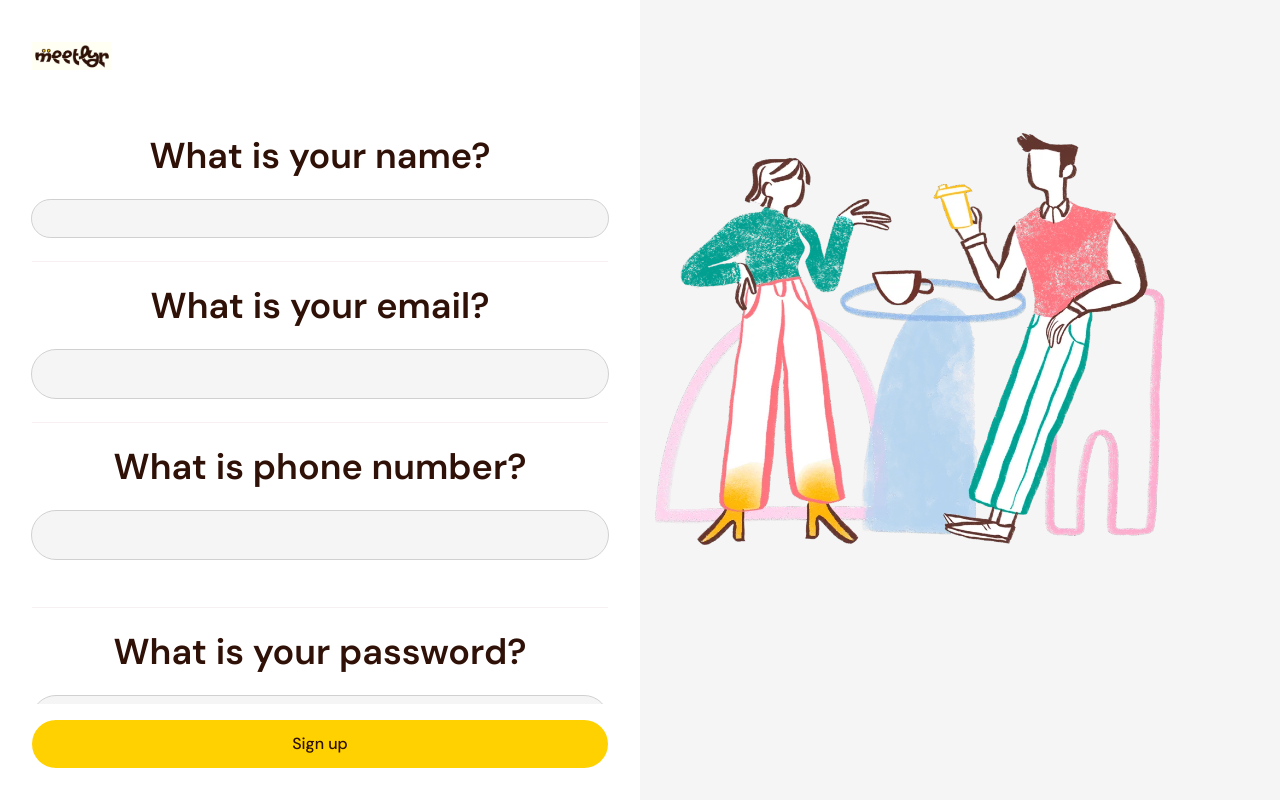
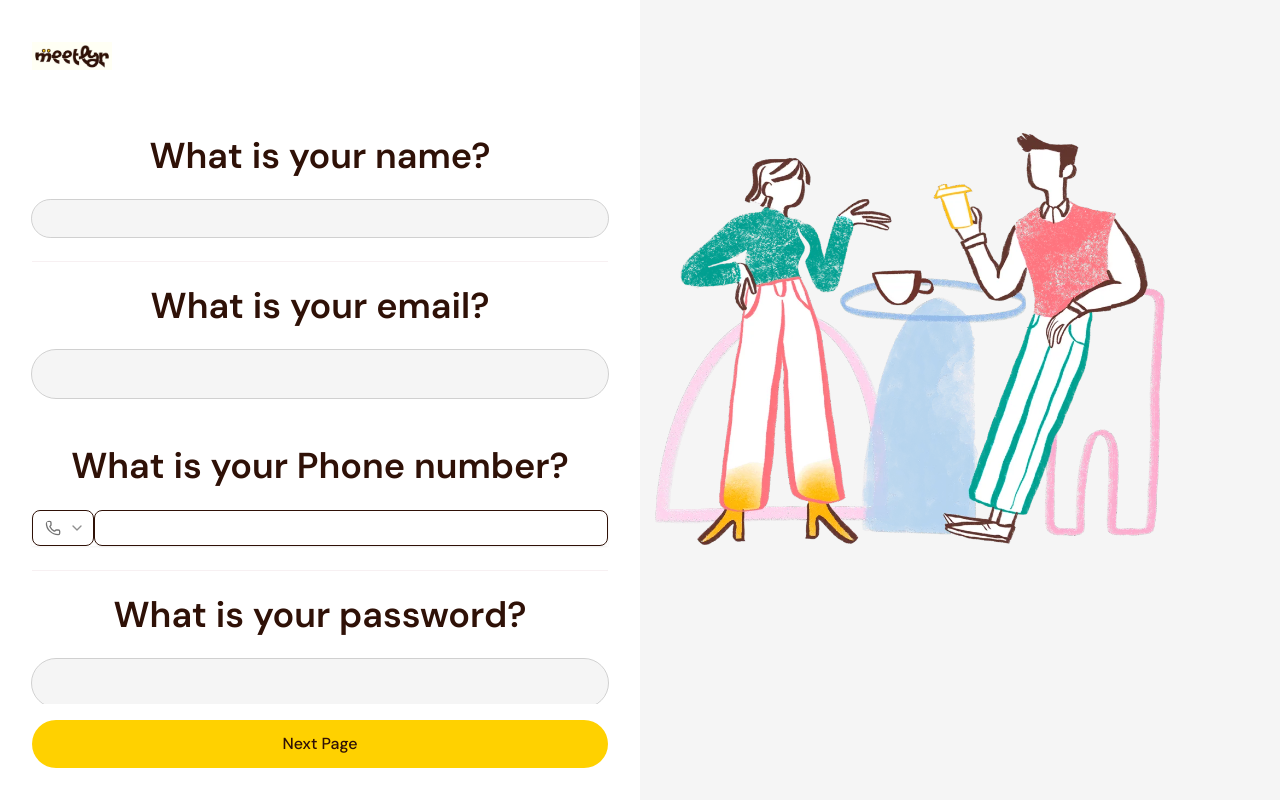
Before and after one commit to Easify-Technologies/meetly, a Next.js app: page /get-started/user-details in a window 1280 px wide. Built offline with nearby package versions, Linux system fonts and the light colour scheme.

Commit message:
altered the multi step-up form, pushed the user details form to the first step

```diff
--- a/app/get-started/location/page.tsx
+++ b/app/get-started/location/page.tsx
@@ -144,7 +144,7 @@ const Page = () => {
                   </div>
                   <div className="p-4 bg-background">
                     <Link
-                      href={`/get-started/questions?city_id=${cityId}&cafe_id=${selectedCafe}`}
+                      href={`/get-started/user-details?city_id=${cityId}&cafe_id=${selectedCafe}`}
                       data-slot="button"
                       className="inline-flex items-center justify-center gap-2 whitespace-nowrap text-sm md:text-base font-medium transition-all select-none bg-[#FFD100] text-[#2F1107] hover:bg-[#2F1107] hover:text-[#ffd100] h-12 px-4 py-2 rounded-full w-full duration-500"
                       role="link"
--- a/app/get-started/matching/page.tsx
+++ b/app/get-started/matching/page.tsx
@@ -1,40 +1,69 @@
-'use client';
+"use client";
 
-import React, { useEffect, useState } from 'react';
+import { useEffect, useState } from "react";
+import { useSearchParams } from "next/navigation";
 import Image from "next/image";
-import { useRouter, useSearchParams } from "next/navigation";
-import { Progress } from "@/components/ui/progress"
+import { addUser } from "@/app/services/add-user";
+import { Progress } from "@/components/ui/progress";
 
 const Page = () => {
   const [progress, setProgress] = useState(10);
   const [showMatchedSection, setShowMatchedSection] = useState(false);
-    const router = useRouter();
+  const searchParams = useSearchParams();
 
   useEffect(() => {
     const progressTimer = setTimeout(() => setProgress(66), 500);
 
-        const redirectTimer = setTimeout(() => {
+    const redirectTimer = setTimeout(async () => {
       setShowMatchedSection(true);
 
-            const params = new URLSearchParams(window.location.search);
-            const query = params.toString();
+      // Extract all query params
+      const params = Object.fromEntries(searchParams.entries());
 
-            router.push(`/get-started/user-details?${query}`, { scroll: false });
+      // Convert the comma-separated peopleType string into an array
+      const peopleTypeArray = params.peopleType
+        ? params.peopleType.split(",")
+        : [];
+
+      // Build the payload
+      const userData = {
+        name: params.name || "",
+        email: params.email || "",
+        phoneNumber: params.phoneNumber || "",
+        gender: params.gender || "",
+        dateOfBirth: params.dateOfBirth || "",
+        cafe_id: params.cafe_id || "",
+        city_id: params.city_id || "",
+        connectionStyle: params.connectionStyle || "",
+        communicationStyle: params.communicationStyle || "",
+        socialStyle: params.socialStyle || "",
+        healthFitnessStyle: params.healthFitnessStyle || "",
+        family: params.family || "",
+        spirituality: params.spirituality || "",
+        politicsNews: params.politicsNews || "",
+        humor: params.humor || "",
+        peopleType: peopleTypeArray,
+        password: params.password || "",
+      };
+
+      try {
+        await addUser(userData);
+      } catch (error) {
+        console.error("Registration failed:", error);
+      }
     }, 1000);
 
     return () => {
       clearTimeout(progressTimer);
       clearTimeout(redirectTimer);
     };
-    }, []);
+  }, [searchParams]);
 
   return (
-        <>
     <div className="flex flex-col h-full">
       <div className="flex-1 min-h-0 flex flex-col lg:flex-row">
         <div className="w-full lg:w-1/2 flex flex-col overflow-y-auto h-full">
           <div className="h-full flex flex-col p-4">
-                            <div className="">
             <div className="grid grid-cols-2 lg:grid-cols-[1fr_auto_1fr] items-center min-h-0 lg:min-h-20 p-4 w-full">
               <div className="flex items-center gap-2 w-20">
                 <Image
@@ -46,18 +75,20 @@ const Page = () => {
                   priority
                 />
               </div>
-                                    <div className="hidden lg:flex items-center gap-6"></div>
-                                    <div className="flex items-center justify-end"></div>
             </div>
-                            </div>
+
             <div className="flex-1 min-h-0 overflow-y-auto">
               <div className="h-full flex flex-col">
                 <div className="flex-1 overflow-y-auto flex flex-col gap-6 text-center px-4 pt-10 pb-4">
                   {showMatchedSection ? (
-                                            <h1 className="text-2xl md:text-3xl lg:text-4xl text-[#2F1107] font-semibold">You&apos;re in. Your table&apos;s ready.</h1>
+                    <h1 className="text-2xl md:text-3xl lg:text-4xl text-[#2F1107] font-semibold">
+                      You&apos;re in. Your table&apos;s ready.
+                    </h1>
                   ) : (
                     <>
-                                                <h1 className="text-2xl md:text-3xl lg:text-4xl text-[#2F1107] font-semibold">One moment, we are finding a table for you</h1>
+                      <h1 className="text-2xl md:text-3xl lg:text-4xl text-[#2F1107] font-semibold">
+                        One moment, we are finding a table for you
+                      </h1>
                       <Progress value={progress} className="w-full" />
                     </>
                   )}
@@ -66,6 +97,7 @@ const Page = () => {
             </div>
           </div>
         </div>
+
         <div className="hidden lg:flex lg:w-1/2 relative items-center justify-center overflow-hidden bg-muted">
           <div className="absolute right-1/8 h-2/3 w-auto">
             <Image
@@ -81,8 +113,7 @@ const Page = () => {
         </div>
       </div>
     </div>
-        </>
-    )
-}
+  );
+};
 
-export default Page
+export default Page;
--- a/app/get-started/user-details/page.tsx
+++ b/app/get-started/user-details/page.tsx
@@ -1,35 +1,23 @@
 'use client';
 
-import React, { useState, useEffect } from "react";
+import React, { useState } from "react";
 import Image from "next/image";
-import { useRouter, useSearchParams } from "next/navigation";
-
-import { useAddUser } from "@/app/queries/add-user";
+import { useSearchParams } from "next/navigation";
+import Link from "next/link";
+import PhoneNumberInput from "@/components/comp-46";
 
 interface UserDetailsProps {
   name: string;
   email: string;
   password: string;
   phoneNumber: string;
-  city_id?: string;
-  cafe_id?: string;
-  connectionStyle?: string;
-  communicationStyle?: string;
-  socialStyle?: string;
-  healthFitnessStyle?: string;
-  family?: number;
-  spirituality?: number;
-  politicsNews?: number;
-  humor?: number;
-  peopleType?: string[];
-  gender?: string;
-  dateOfBirth?: string;
-  [key: string]: any;
 }
 
 const Page = () => {
-  const router = useRouter();
   const searchParams = useSearchParams();
+  const city_id = searchParams.get("city_id") ?? "";
+  const cafe_id = searchParams.get("cafe_id") ?? "";
+
   const [formData, setFormData] = useState<UserDetailsProps>({
     name: "",
     email: "",
@@ -39,39 +27,9 @@ const Page = () => {
 
   const { name, email, phoneNumber, password } = formData;
 
-  useEffect(() => {
-    const entries = Array.from(searchParams.entries());
-    const queryParams = Object.fromEntries(entries);
-
-    const parsedParams: Partial<UserDetailsProps> = Object.entries(queryParams).reduce(
-      (acc, [key, value]) => {
-        if (["family", "spirituality", "politicsNews", "humor"].includes(key)) {
-          acc[key] = Number(value);
-        } else if (key === "peopleType") {
-          acc[key] = decodeURIComponent(value).split(",");
-        } else {
-          acc[key] = value;
-        }
-        return acc;
-      },
-      {} as Partial<UserDetailsProps>
-    );
-
-    setFormData((prev) => ({
-      ...prev,
-      ...parsedParams,
-    }));
-  }, [searchParams]);
-
   const handleChange = (e: React.ChangeEvent<HTMLInputElement>) => {
-    setFormData({ ...formData, [e.target.name]: e.target.value });
-  }
-
-  const { mutate, isPending, isSuccess, isError, data, error } = useAddUser();
-
-  const handleSubmitUserDetails = () => {
-    console.log("Final submitted data:", formData);
-    mutate(formData);
+    const { name, value } = e.target;
+    setFormData({ ...formData, [name]: value });
   }
 
   return (
@@ -105,24 +63,24 @@ const Page = () => {
                       <h1 className="text-2xl md:text-3xl lg:text-4xl text-[#2F1107] font-semibold">What is your email?</h1>
                       <input type="email" value={email} id="email" name="email" onChange={handleChange} className="bg-muted px-5 py-2 outline border-0 rounded-full w-full h-12 text-[#2F1107] font-medium text-base mt-6" />
                     </div>
-                    <div className='py-6 border-t border-[#f7f0f2]'>
-                      <h1 className="text-2xl md:text-3xl lg:text-4xl text-[#2F1107] font-semibold">What is phone number?</h1>
-                      <input type="text" value={phoneNumber} id="phoneNumber" name="phoneNumber" onChange={handleChange} className="bg-muted px-5 py-2 outline border-0 rounded-full w-full h-12 text-[#2F1107] font-medium text-base mt-6" />
-                    </div>
+                    <PhoneNumberInput
+                      phone={phoneNumber}
+                      onChange={(value) =>
+                        setFormData((prev) => ({ ...prev, phoneNumber: value }))
+                      }
+                    />
                     <div className='py-6 border-t border-[#f7f0f2]'>
                       <h1 className="text-2xl md:text-3xl lg:text-4xl text-[#2F1107] font-semibold">What is your password?</h1>
                       <input type="password" value={password} id="password" name="password" onChange={handleChange} className="bg-muted px-5 py-2 outline border-0 rounded-full w-full h-12 text-[#2F1107] font-medium text-base mt-6" />
                     </div>
                   </div>
                   <div className="p-4 bg-background">
-                    <button
-                      disabled={isPending}
-                      onClick={handleSubmitUserDetails}
-                      type="button"
+                    <Link
+                      href={`/get-started/questions?city_id=${city_id}&cafe_id=${cafe_id}&name=${name}&email=${email}&phoneNumber=${phoneNumber}&password=${password}`}
                       className="inline-flex items-center justify-center gap-2 whitespace-nowrap text-sm md:text-base font-medium transition-all select-none bg-[#FFD100] text-[#2F1107] hover:bg-[#2F1107] hover:text-[#ffd100] h-12 px-4 py-2 rounded-full w-full duration-500 disabled:opacity-60 disabled:cursor-not-allowed cursor-pointer"
                     >
-                      {isPending ? "Signing up..." : "Sign up"}
-                    </button>
+                      Next Page
+                    </Link>
                   </div>
                 </div>
               </div>
--- a/app/queries/add-user.ts
+++ b/app/queries/add-user.ts
@@ -2,14 +2,9 @@
 
 import { useMutation } from "@tanstack/react-query";
 import { addUser } from "../services/add-user";
-import { useRouter } from "next/navigation";
 
 export function useAddUser() {
-    const router = useRouter();
     return useMutation({
-        mutationFn: addUser,
-        onSuccess: () => {
-            router.push("/bookings");
-        }
+        mutationFn: addUser
     });
 }
--- a/app/services/add-user.ts
+++ b/app/services/add-user.ts
@@ -29,9 +29,10 @@ export async function addUser(data: {
 
     if (response.status === 201) {
       await signIn("credentials", {
-        redirect: false,
+        redirect: true,
         email: data.email,
         password: data.password,
+        callbackUrl: "/bookings"
       });
     }
 
--- a/components/comp-46.tsx
+++ b/components/comp-46.tsx
@@ -4,6 +4,7 @@ import React from "react";
 import { ChevronDownIcon, PhoneIcon } from "lucide-react";
 import * as RPNInput from "react-phone-number-input";
 import flags from "react-phone-number-input/flags";
+import { usePathname } from "next/navigation";
 
 import { cn } from "@/lib/utils";
 import { Input } from "@/components/ui/input";
@@ -15,13 +16,18 @@ interface PhoneNumberInputProps {
 }
 
 const PhoneNumberInput = ({ phone, onChange }: PhoneNumberInputProps) => {
+  const path = usePathname();
   return (
     <div className="mt-6" dir="ltr">
       <Label
         htmlFor="phone_number"
         className="text-[#2f1107] text-base font-semibold mb-2"
       >
-        Phone number
+        {path === "/get-started/user-details" ? (
+          <h1 className="text-2xl md:text-3xl lg:text-4xl text-[#2F1107] font-semibold mb-6">What is your Phone number?</h1>
+        ) : (
+          "Phone number"
+        )}
       </Label>
       <RPNInput.default
         className="flex shadow-xs mt-2"
@@ -38,11 +44,12 @@ const PhoneNumberInput = ({ phone, onChange }: PhoneNumberInputProps) => {
 };
 
 const PhoneInput = ({ className, ...props }: React.ComponentProps<"input">) => {
+  const path = usePathname();
   return (
     <Input
       data-slot="phone-input"
       className={cn(
-        "w-full border border-[#2f1107] text-[#2f1107] bg-transparent outline-none text-sm font-semibold p-2",
+        `${path == "/get-started/user-details" ? "w-full border border-[#2f1107] text-[#2f1107] bg-transparent outline-none text-base font-semibold px-5 py-2" : "w-full border border-[#2f1107] text-[#2f1107] bg-transparent outline-none text-sm font-semibold p-2"}`,
         className
       )}
       {...props}
```
Also changed, not shown: app/get-started/about/page.tsx (+35 -14 lines), 1 other file (tests, documents, lock files or other folders). Lines whose indentation alone changed are shown as unchanged.
